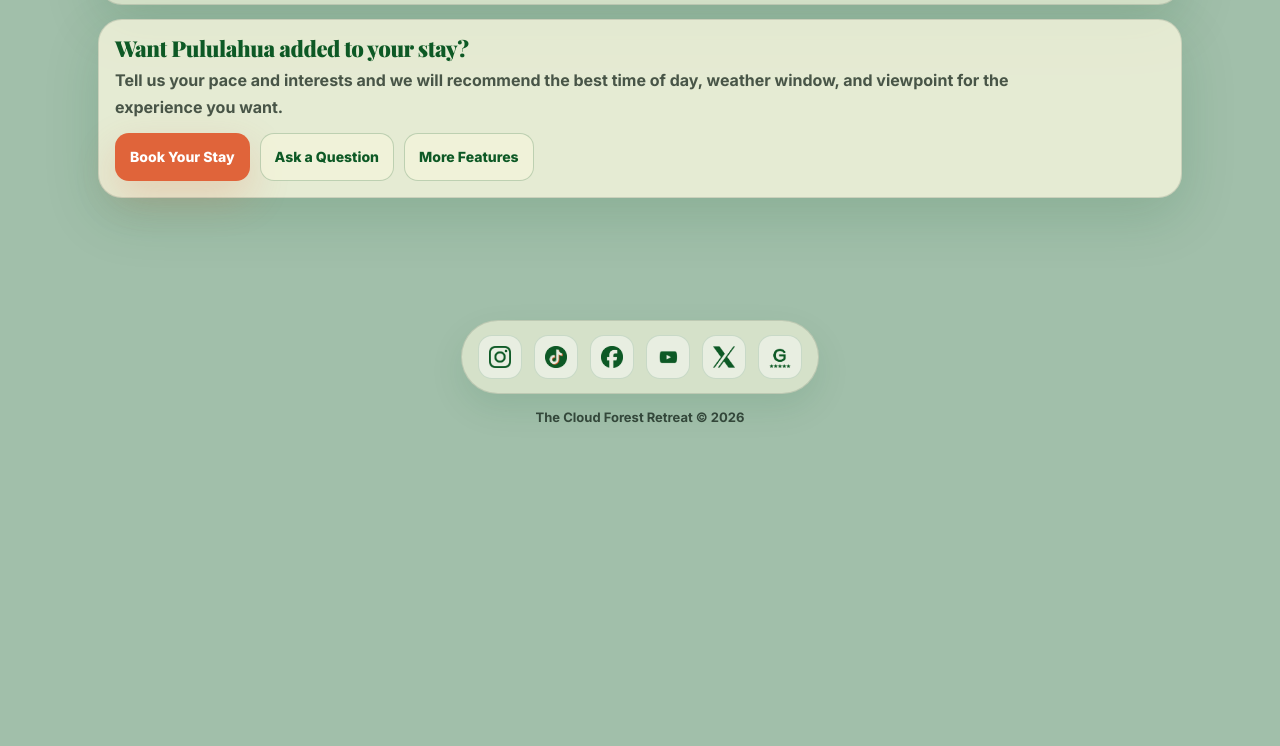
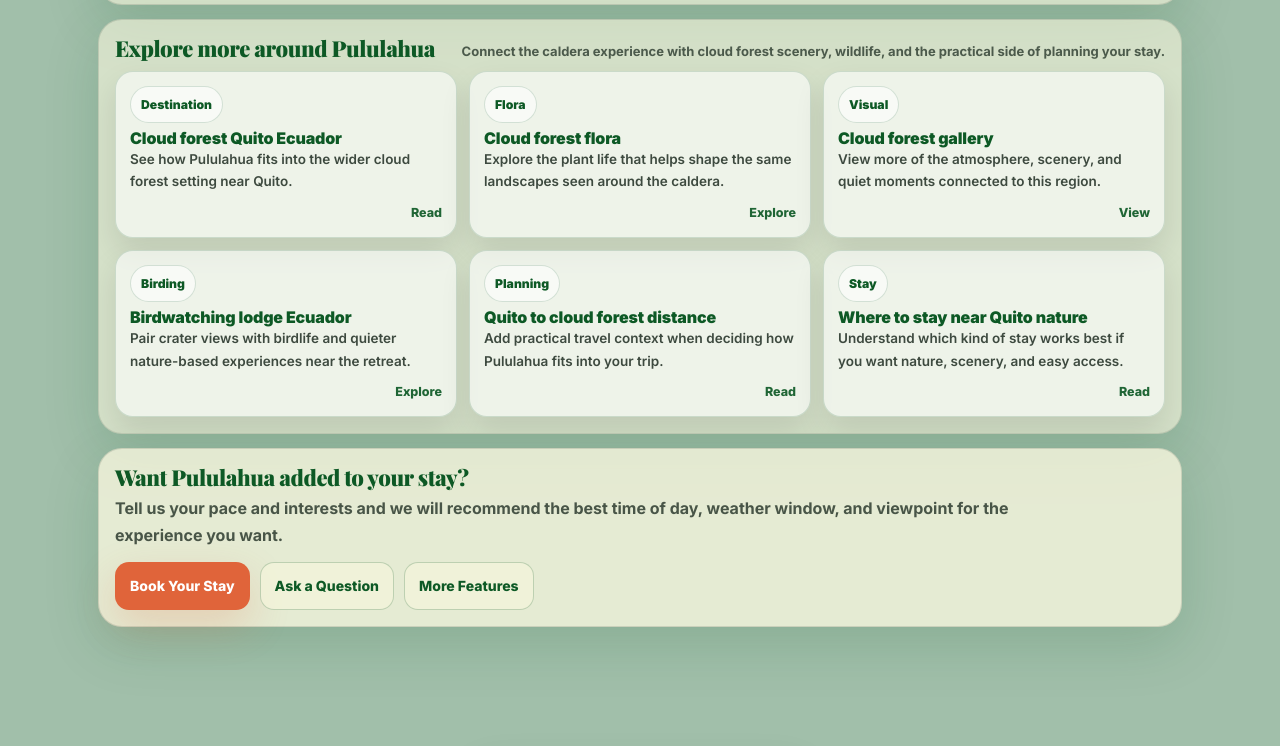
Before and after one commit to thecloudforestretreat/thecloudforestretreat-site, a plain HTML site: page features/pululahua/index.html in a window 1280 px wide. Shown: the part 1947-2693 px from the top of the page. Before the commit the page ends 2401 px from the top, so only its background shows below. Drawn offline with nearby package versions, Linux system fonts and the light colour scheme; no server answers.

Commit message:
Update index.html

```diff
--- a/features/pululahua/index.html
+++ b/features/pululahua/index.html
@@ -448,6 +448,103 @@
       transform: scale(1.05);
     }
 
+
+    .relatedSection{
+      margin-top:14px;
+      padding:16px;
+    }
+
+    .relatedHead{
+      display:flex;
+      align-items:flex-end;
+      justify-content:space-between;
+      gap:12px;
+      flex-wrap:wrap;
+      margin-bottom:10px;
+    }
+
+    .relatedH2{
+      margin:0;
+      font-family: var(--font-head);
+      font-size:22px;
+      letter-spacing:-0.02em;
+      color: var(--forest);
+      font-weight:900;
+      line-height:1.1;
+    }
+
+    .relatedHint{
+      margin:0;
+      color: rgba(11,26,16,0.68);
+      font-weight:700;
+      font-size:13px;
+      line-height:1.4;
+      max-width:90ch;
+    }
+
+    .tag{
+      display:inline-flex;
+      align-items:center;
+      padding:8px 10px;
+      border-radius:999px;
+      border:1px solid rgba(13,89,37,0.16);
+      background:rgba(255,255,255,0.60);
+      font-weight:900;
+      font-size:12.2px;
+      color:var(--forest);
+      white-space:nowrap;
+    }
+
+    .relatedGrid{
+      display:grid;
+      grid-template-columns:repeat(3,1fr);
+      gap:12px;
+      align-items:stretch;
+    }
+
+    .relatedTile{
+      border-radius:18px;
+      border:1px solid rgba(13,89,37,0.16);
+      background:rgba(255,255,255,0.60);
+      box-shadow:0 14px 30px rgba(0,0,0,0.10);
+      padding:14px;
+      min-height:132px;
+      display:flex;
+      flex-direction:column;
+      justify-content:space-between;
+      gap:10px;
+      color:var(--ink);
+      text-decoration:none;
+    }
+
+    .relatedTileTitle{
+      margin:6px 0 0;
+      font-weight:900;
+      letter-spacing:-0.01em;
+      font-size:16px;
+      color:var(--forest);
+      line-height:1.2;
+    }
+
+    .relatedTileText{
+      margin:0;
+      color:rgba(11,26,16,0.78);
+      font-size:13.5px;
+      line-height:1.65;
+      font-weight:600;
+    }
+
+    .relatedTileMeta{
+      display:flex;
+      align-items:center;
+      justify-content:space-between;
+      gap:10px;
+      color:rgba(13,89,37,0.92);
+      font-weight:800;
+      font-size:12.5px;
+    }
+
+
     /* CTA BAND */
     .ctaBand{
       margin-top: 14px;
@@ -497,6 +594,7 @@
       .heroInner{ left: 12px; right: 12px; bottom: 12px; padding: 12px; max-width: none; }
 
       .grid2{ grid-template-columns: 1fr; }
+      .relatedGrid{ grid-template-columns:1fr; }
       .hSlide{ aspect-ratio: 4 / 3; }
       .hArrow.prev{ left: 8px; }
       .hArrow.next{ right: 8px; }
@@ -640,6 +738,88 @@
         <div class="hDots" data-dots aria-label="Choose a photo"></div>
       </div>
     </div>
+  </div>
+</section>
+
+
+<section class="card relatedSection" aria-label="Related Pululahua links">
+  <div class="relatedHead">
+    <h2 class="relatedH2">Explore more around Pululahua</h2>
+    <p class="relatedHint">Connect the caldera experience with cloud forest scenery, wildlife, and the practical side of planning your stay.</p>
+  </div>
+
+  <div class="relatedGrid" aria-label="Related pages">
+    <a class="relatedTile" href="/cloud-forest-quito-ecuador/" aria-label="Cloud forest Quito Ecuador">
+      <div>
+        <span class="tag">Destination</span>
+        <p class="relatedTileTitle">Cloud forest Quito Ecuador</p>
+        <p class="relatedTileText">See how Pululahua fits into the wider cloud forest setting near Quito.</p>
+      </div>
+      <div class="relatedTileMeta">
+        <span></span>
+        <span>Read</span>
+      </div>
+    </a>
+
+    <a class="relatedTile" href="/features/flora/" aria-label="Cloud forest flora">
+      <div>
+        <span class="tag">Flora</span>
+        <p class="relatedTileTitle">Cloud forest flora</p>
+        <p class="relatedTileText">Explore the plant life that helps shape the same landscapes seen around the caldera.</p>
+      </div>
+      <div class="relatedTileMeta">
+        <span></span>
+        <span>Explore</span>
+      </div>
+    </a>
+
+    <a class="relatedTile" href="/features/gallery/" aria-label="Cloud forest gallery">
+      <div>
+        <span class="tag">Visual</span>
+        <p class="relatedTileTitle">Cloud forest gallery</p>
+        <p class="relatedTileText">View more of the atmosphere, scenery, and quiet moments connected to this region.</p>
+      </div>
+      <div class="relatedTileMeta">
+        <span></span>
+        <span>View</span>
+      </div>
+    </a>
+
+    <a class="relatedTile" href="/birdwatching-lodge-ecuador/" aria-label="Birdwatching lodge Ecuador">
+      <div>
+        <span class="tag">Birding</span>
+        <p class="relatedTileTitle">Birdwatching lodge Ecuador</p>
+        <p class="relatedTileText">Pair crater views with birdlife and quieter nature-based experiences near the retreat.</p>
+      </div>
+      <div class="relatedTileMeta">
+        <span></span>
+        <span>Explore</span>
+      </div>
+    </a>
+
+    <a class="relatedTile" href="/quito-to-cloud-forest-distance/" aria-label="Quito to cloud forest distance">
+      <div>
+        <span class="tag">Planning</span>
+        <p class="relatedTileTitle">Quito to cloud forest distance</p>
+        <p class="relatedTileText">Add practical travel context when deciding how Pululahua fits into your trip.</p>
+      </div>
+      <div class="relatedTileMeta">
+        <span></span>
+        <span>Read</span>
+      </div>
+    </a>
+
+    <a class="relatedTile" href="/where-to-stay-near-quito-nature/" aria-label="Where to stay near Quito nature">
+      <div>
+        <span class="tag">Stay</span>
+        <p class="relatedTileTitle">Where to stay near Quito nature</p>
+        <p class="relatedTileText">Understand which kind of stay works best if you want nature, scenery, and easy access.</p>
+      </div>
+      <div class="relatedTileMeta">
+        <span></span>
+        <span>Read</span>
+      </div>
+    </a>
   </div>
 </section>
 
```
